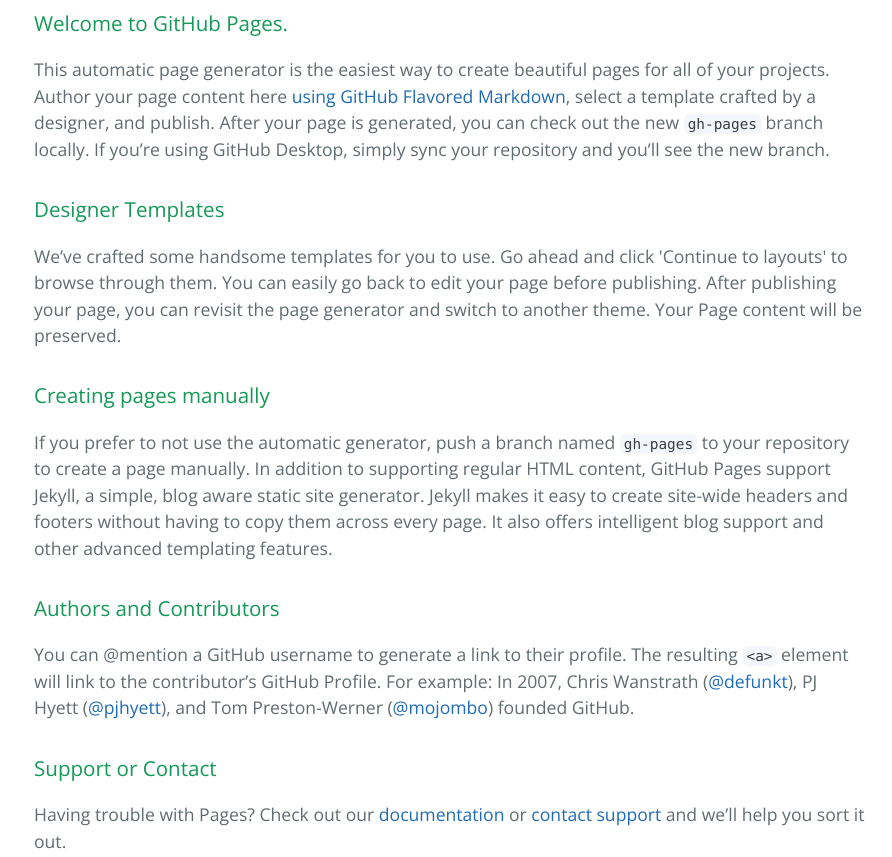
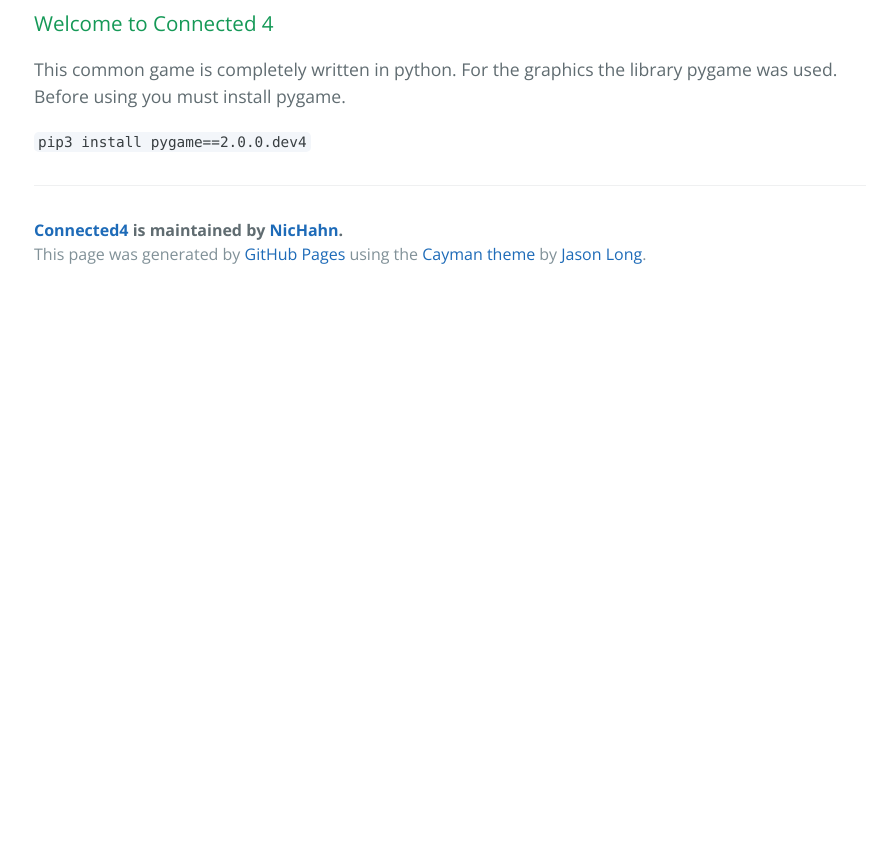
Before and after one commit to NicHahn/Connected4, a plain HTML site: page index.html in a window 1280 px wide. Shown: the part 360-1217 px from the top of the page, without its empty margins (190-1082 px from the left). After the commit the page ends 800 px from the top, so only its background shows below. Drawn offline with nearby package versions, Linux system fonts and the light colour scheme.

```diff
--- a/index.html
+++ b/index.html
@@ -20,20 +20,9 @@
 
     <section class="main-content">
       <h3>
-<a id="welcome-to-github-pages" class="anchor" href="#welcome-to-github-pages" aria-hidden="true"><span aria-hidden="true" class="octicon octicon-link"></span></a>Welcome to GitHub Pages.</h3>
-<p>This automatic page generator is the easiest way to create beautiful pages for all of your projects. Author your page content here <a href="https://guides.github.com/features/mastering-markdown/">using GitHub Flavored Markdown</a>, select a template crafted by a designer, and publish. After your page is generated, you can check out the new <code>gh-pages</code> branch locally. If you’re using GitHub Desktop, simply sync your repository and you’ll see the new branch.</p>
-<h3>
-<a id="designer-templates" class="anchor" href="#designer-templates" aria-hidden="true"><span aria-hidden="true" class="octicon octicon-link"></span></a>Designer Templates</h3>
-<p>We’ve crafted some handsome templates for you to use. Go ahead and click 'Continue to layouts' to browse through them. You can easily go back to edit your page before publishing. After publishing your page, you can revisit the page generator and switch to another theme. Your Page content will be preserved.</p>
-<h3>
-<a id="creating-pages-manually" class="anchor" href="#creating-pages-manually" aria-hidden="true"><span aria-hidden="true" class="octicon octicon-link"></span></a>Creating pages manually</h3>
-<p>If you prefer to not use the automatic generator, push a branch named <code>gh-pages</code> to your repository to create a page manually. In addition to supporting regular HTML content, GitHub Pages support Jekyll, a simple, blog aware static site generator. Jekyll makes it easy to create site-wide headers and footers without having to copy them across every page. It also offers intelligent blog support and other advanced templating features.</p>
-<h3>
-<a id="authors-and-contributors" class="anchor" href="#authors-and-contributors" aria-hidden="true"><span aria-hidden="true" class="octicon octicon-link"></span></a>Authors and Contributors</h3>
-<p>You can @mention a GitHub username to generate a link to their profile. The resulting <code>&lt;a&gt;</code> element will link to the contributor’s GitHub Profile. For example: In 2007, Chris Wanstrath (<a class="user-mention" data-hovercard-type="user" data-hovercard-url="/users/defunkt/hovercard" data-octo-click="hovercard-link-click" data-octo-dimensions="link_type:self" href="https://github.com/defunkt">@defunkt</a>), PJ Hyett (<a class="user-mention" data-hovercard-type="user" data-hovercard-url="/users/pjhyett/hovercard" data-octo-click="hovercard-link-click" data-octo-dimensions="link_type:self" href="https://github.com/pjhyett">@pjhyett</a>), and Tom Preston-Werner (<a class="user-mention" data-hovercard-type="user" data-hovercard-url="/users/mojombo/hovercard" data-octo-click="hovercard-link-click" data-octo-dimensions="link_type:self" href="https://github.com/mojombo">@mojombo</a>) founded GitHub.</p>
-<h3>
-<a id="support-or-contact" class="anchor" href="#support-or-contact" aria-hidden="true"><span aria-hidden="true" class="octicon octicon-link"></span></a>Support or Contact</h3>
-<p>Having trouble with Pages? Check out our <a href="https://help.github.com/pages">documentation</a> or <a href="https://github.com/contact">contact support</a> and we’ll help you sort it out.</p>
+<a id="welcome-to-connected-4" class="anchor" href="#welcome-to-connected-4" aria-hidden="true"><span aria-hidden="true" class="octicon octicon-link"></span></a>Welcome to Connected 4</h3>
+<p>This common game is completely written in python. For the graphics the library pygame was used. Before using you must install pygame.</p>
+<p><code>pip3 install pygame==2.0.0.dev4</code></p>
 
       <footer class="site-footer">
         <span class="site-footer-owner"><a href="https://github.com/NicHahn/Connected4">Connected4</a> is maintained by <a href="https://github.com/NicHahn">NicHahn</a>.</span>
```
Also changed, not shown: params.json (+1 -1 lines).
